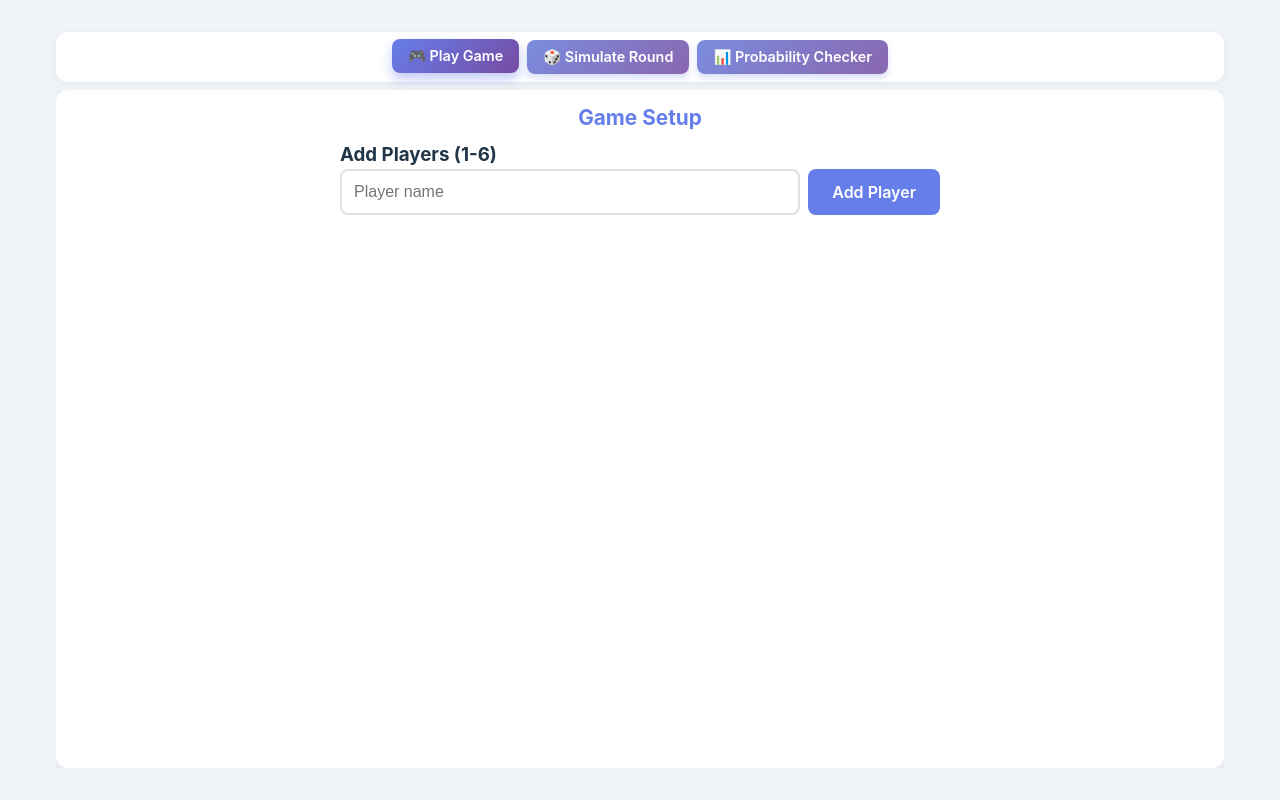
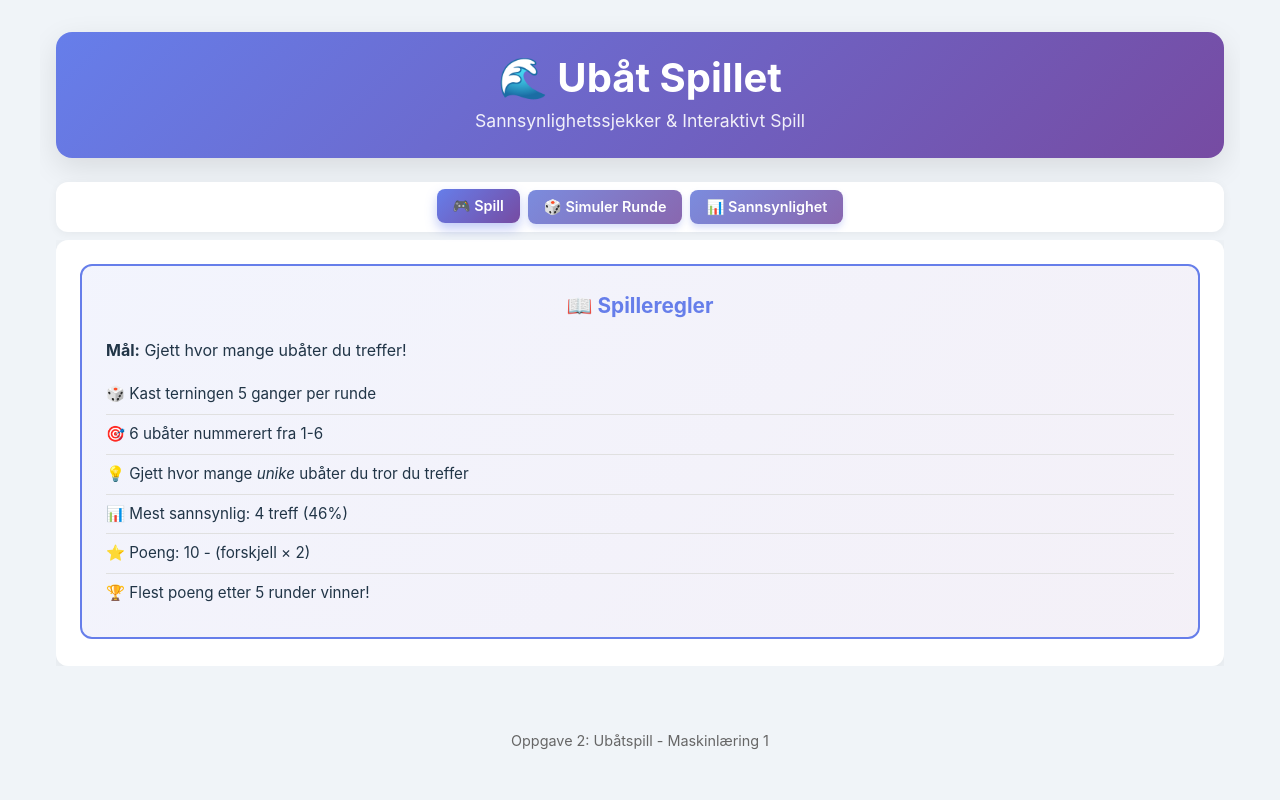
Before and after one commit to FredFraiche/AK-2, a React (Vite) app in the folder frontend/: page / in a window 1280 px wide. Built offline with nearby package versions, Linux system fonts and the light colour scheme.

Commit message:
Norwegian landing page: show header until game starts, add game rules explanation

```diff
--- a/frontend/src/App.css
+++ b/frontend/src/App.css
@@ -348,6 +348,11 @@ footer {
   max-width: 100%;
 }
 
+.game-play.landing-page {
+  overflow-y: auto;
+  padding: 1.5rem;
+}
+
 .game-play h2 {
   color: #667eea;
   margin-bottom: 0.5rem;
@@ -356,10 +361,58 @@ footer {
   font-size: 1.3rem;
 }
 
+.game-rules {
+  background: linear-gradient(135deg, #667eea15 0%, #764ba215 100%);
+  border: 2px solid #667eea;
+  border-radius: 12px;
+  padding: 1.5rem;
+  margin-bottom: 2rem;
+}
+
+.game-rules h3 {
+  color: #667eea;
+  margin: 0 0 1rem 0;
+  text-align: center;
+  font-size: 1.3rem;
+}
+
+.rules-content {
+  text-align: left;
+}
+
+.rules-content p {
+  margin-bottom: 0.75rem;
+  font-size: 1rem;
+  line-height: 1.6;
+}
+
+.rules-content ul {
+  list-style: none;
+  padding: 0;
+  margin: 0;
+}
+
+.rules-content li {
+  padding: 0.5rem 0;
+  font-size: 0.95rem;
+  line-height: 1.5;
+  border-bottom: 1px solid #e0e0e0;
+}
+
+.rules-content li:last-child {
+  border-bottom: none;
+}
+
 .player-setup {
   max-width: 600px;
   margin: 0 auto;
   width: 100%;
+}
+
+.player-setup h3 {
+  color: #667eea;
+  text-align: center;
+  margin-bottom: 1rem;
 }
 
 .add-player-form {
--- a/frontend/src/App.tsx
+++ b/frontend/src/App.tsx
@@ -8,13 +8,14 @@ type Tab = 'probability' | 'play' | 'simulator'
 
 export default function App() {
   const [activeTab, setActiveTab] = useState<Tab>('play')
+  const [gameStarted, setGameStarted] = useState(false)
 
   return (
-    <div className="App">
-      {activeTab === 'probability' && (
+    <div className="App" data-game-started={gameStarted}>
+      {(!gameStarted || activeTab === 'probability') && (
         <header>
-          <h1>🌊 U-Boat Submarine Game</h1>
-          <p>Probability Checker & Interactive Game</p>
+          <h1>🌊 Ubåt Spillet</h1>
+          <p>Sannsynlighetssjekker & Interaktivt Spill</p>
         </header>
       )}
 
@@ -23,33 +24,31 @@ export default function App() {
           className={activeTab === 'play' ? 'active' : ''}
           onClick={() => setActiveTab('play')}
         >
-          🎮 Play Game
+          🎮 Spill
         </button>
         <button
           className={activeTab === 'simulator' ? 'active' : ''}
           onClick={() => setActiveTab('simulator')}
         >
-          🎲 Simulate Round
+          🎲 Simuler Runde
         </button>
         <button
           className={activeTab === 'probability' ? 'active' : ''}
           onClick={() => setActiveTab('probability')}
         >
-          📊 Probability Checker
+          📊 Sannsynlighet
         </button>
       </nav>
 
       <main className={activeTab !== 'probability' ? 'game-mode' : ''}>
-        {activeTab === 'play' && <GamePlay />}
+        {activeTab === 'play' && <GamePlay onGameStart={() => setGameStarted(true)} />}
         {activeTab === 'simulator' && <GameSimulator />}
         {activeTab === 'probability' && <ProbabilityChecker />}
       </main>
 
-      {activeTab === 'probability' && (
-        <footer>
-          <p>Assignment 2: Submarine Game - Machine Learning 1</p>
-        </footer>
-      )}
+      <footer>
+        <p>Oppgave 2: Ubåtspill - Maskinlæring 1</p>
+      </footer>
     </div>
   )
 }
--- a/frontend/src/components/GamePlay.tsx
+++ b/frontend/src/components/GamePlay.tsx
@@ -19,9 +19,13 @@ interface GameState {
   predictions: Record<string, number>
 }
 
+interface GamePlayProps {
+  onGameStart?: () => void
+}
+
 const COLORS = ['#667eea', '#f56565', '#48bb78', '#ed8936', '#9f7aea', '#38b2ac']
 
-export default function GamePlay() {
+export default function GamePlay({ onGameStart }: GamePlayProps) {
   const [gameState, setGameState] = useState<GameState>({
     phase: 'setup',
     players: [],
@@ -54,6 +58,7 @@ export default function GamePlay() {
 
   const startGame = () => {
     if (gameState.players.length > 0) {
+      onGameStart?.()
       setGameState({
         ...gameState,
         phase: 'predict',
@@ -165,22 +170,35 @@ export default function GamePlay() {
   // Render based on phase
   if (gameState.phase === 'setup') {
     return (
-      <div className="game-play">
-        <h2>Game Setup</h2>
+      <div className="game-play landing-page">
+        <div className="game-rules">
+          <h3>📖 Spilleregler</h3>
+          <div className="rules-content">
+            <p><strong>Mål:</strong> Gjett hvor mange ubåter du treffer!</p>
+            <ul>
+              <li>🎲 Kast terningen 5 ganger per runde</li>
+              <li>🎯 6 ubåter nummerert fra 1-6</li>
+              <li>💡 Gjett hvor mange <em>unike</em> ubåter du tror du treffer</li>
+              <li>📊 Mest sannsynlig: 4 treff (46%)</li>
+              <li>⭐ Poeng: 10 - (forskjell × 2)</li>
+              <li>🏆 Flest poeng etter 5 runder vinner!</li>
+            </ul>
+          </div>
+        </div>
 
         <div className="player-setup">
-          <h3>Add Players (1-6)</h3>
+          <h3>Legg til Spillere (1-6)</h3>
           <div className="add-player-form">
             <input
               type="text"
               value={playerName}
               onChange={(e) => setPlayerName(e.target.value)}
               onKeyPress={(e) => e.key === 'Enter' && addPlayer()}
-              placeholder="Player name"
+              placeholder="Spillernavn"
               maxLength={20}
             />
             <button onClick={addPlayer} disabled={gameState.players.length >= 6}>
-              Add Player
+              Legg til Spiller
             </button>
           </div>
 
@@ -194,7 +212,7 @@ export default function GamePlay() {
 
           {gameState.players.length > 0 && (
             <button className="start-game-btn" onClick={startGame}>
-              Start Game
+              Start Spillet
             </button>
           )}
         </div>
```
